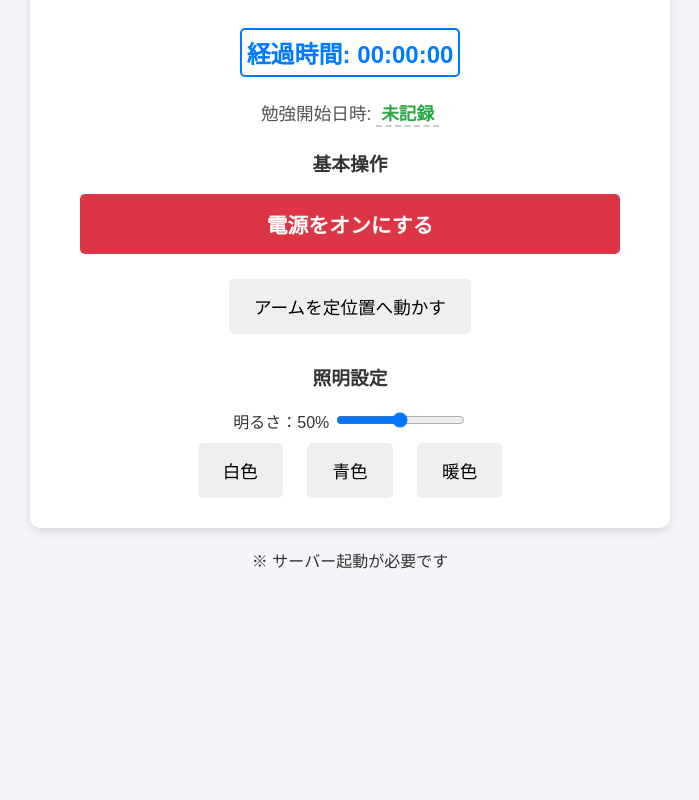
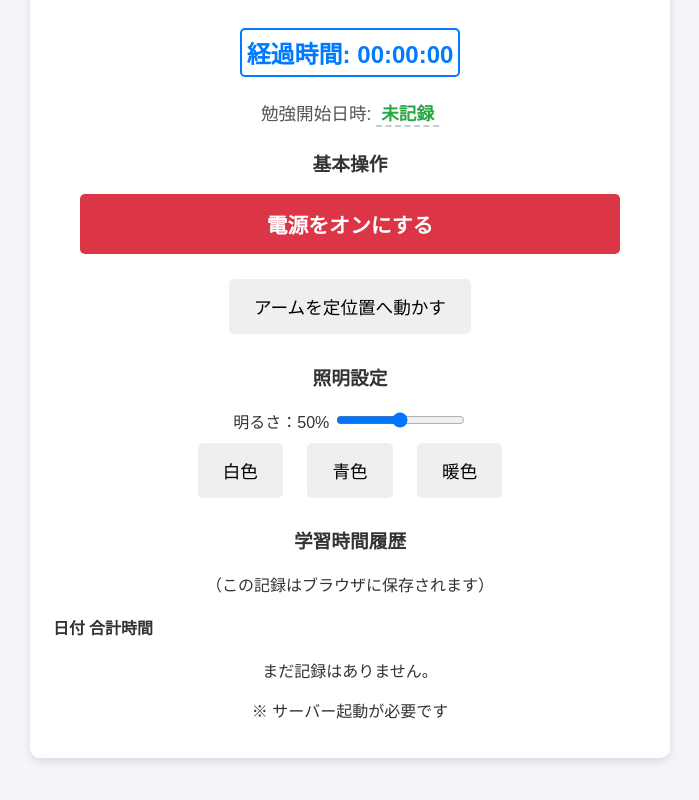
Before and after one commit to yuuseiya/robot-site, a plain HTML site: page index.html in a window 1280 px wide. Shown: the part 457-1257 px from the top of the page, without its empty margins (290-989 px from the left). Before the commit the page ends 1073 px from the top, so only its background shows below. Drawn offline with nearby package versions, Linux system fonts and the light colour scheme; no server answers.

Commit message:
Add study history panel to index.html

```diff
--- a/index.html
+++ b/index.html
@@ -40,6 +40,20 @@
             <button class="color-btn" data-color="blue">青色</button>
             <button class="color-btn" data-color="yellow">暖色</button>
         </div>
+    <div id="study-history-panel">
+    <h3>学習時間履歴</h3>
+    <p>（この記録はブラウザに保存されます）</p>
+    <table id="history-table">
+        <thead>
+            <tr>
+                <th>日付</th>
+                <th>合計時間</th>
+            </tr>
+        </thead>
+        <tbody id="history-list">
+            </tbody>
+    </table>
+    <p id="no-history-message">まだ記録はありません。</p>
     </div>
 
     <footer>
```
